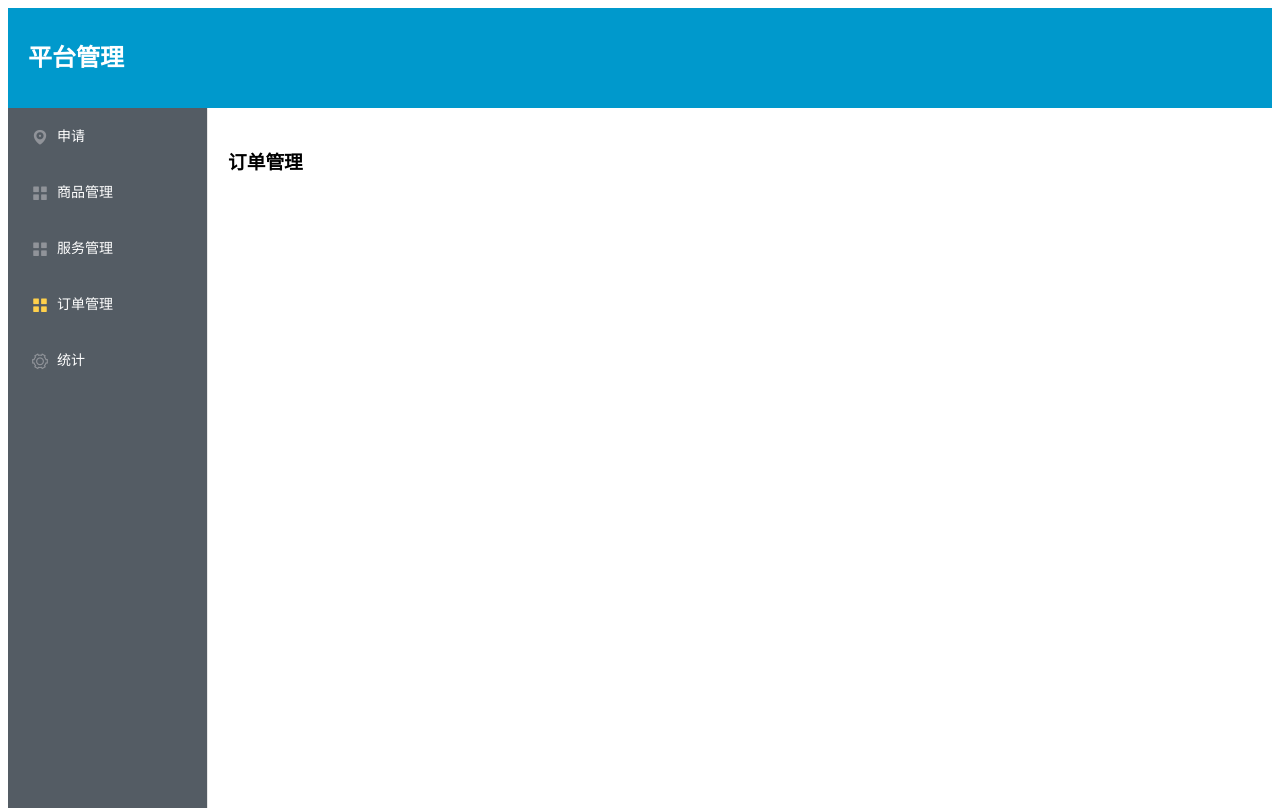
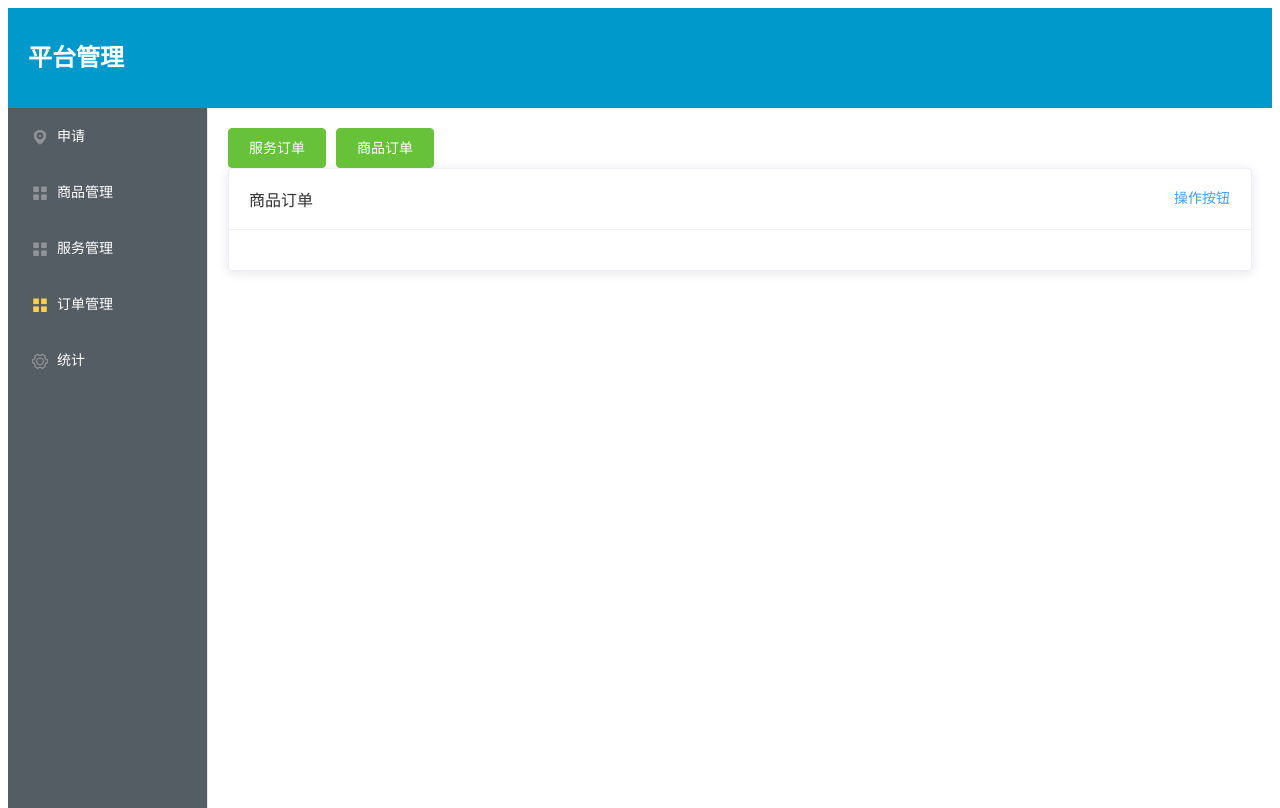
Before and after one commit to 447441597/petSystem, a Vue app in the folder petLoves/: page /#/shopManage/orders in a window 1280 px wide. Built offline with nearby package versions, Linux system fonts and the light colour scheme.

Commit message:
创建common

```diff
--- a/petLoves/src/components/orders/index.vue
+++ b/petLoves/src/components/orders/index.vue
@@ -1,13 +1,21 @@
 <template>
     <div>
-        <h1>订单管理</h1>
+        <el-button type="success">服务订单</el-button>
+        <el-button type="success">商品订单</el-button>
+        <el-card class="box-card">
+            <div slot="header" class="clearfix">
+                <span>商品订单</span>
+                <el-button style="float: right; padding: 3px 0" type="text">操作按钮</el-button>
+            </div>
+
+        </el-card>
     </div>
 </template>
 
 <script>
 export default {
 
-}
+};
 </script>
 
 <style>
--- a/petLoves/src/components/shopManage/index.vue
+++ b/petLoves/src/components/shopManage/index.vue
@@ -49,6 +49,8 @@
                 </el-menu-item>
                  <el-menu-item index="/shopManage/orders">
                   <i class="el-icon-menu"></i>
+
+                  <!-- ///// -->
                   <router-link to="/shopManage/orders">订单管理</router-link>
                 </el-menu-item>
                  <el-menu-item index="/shopManage/shopAddup">
```
